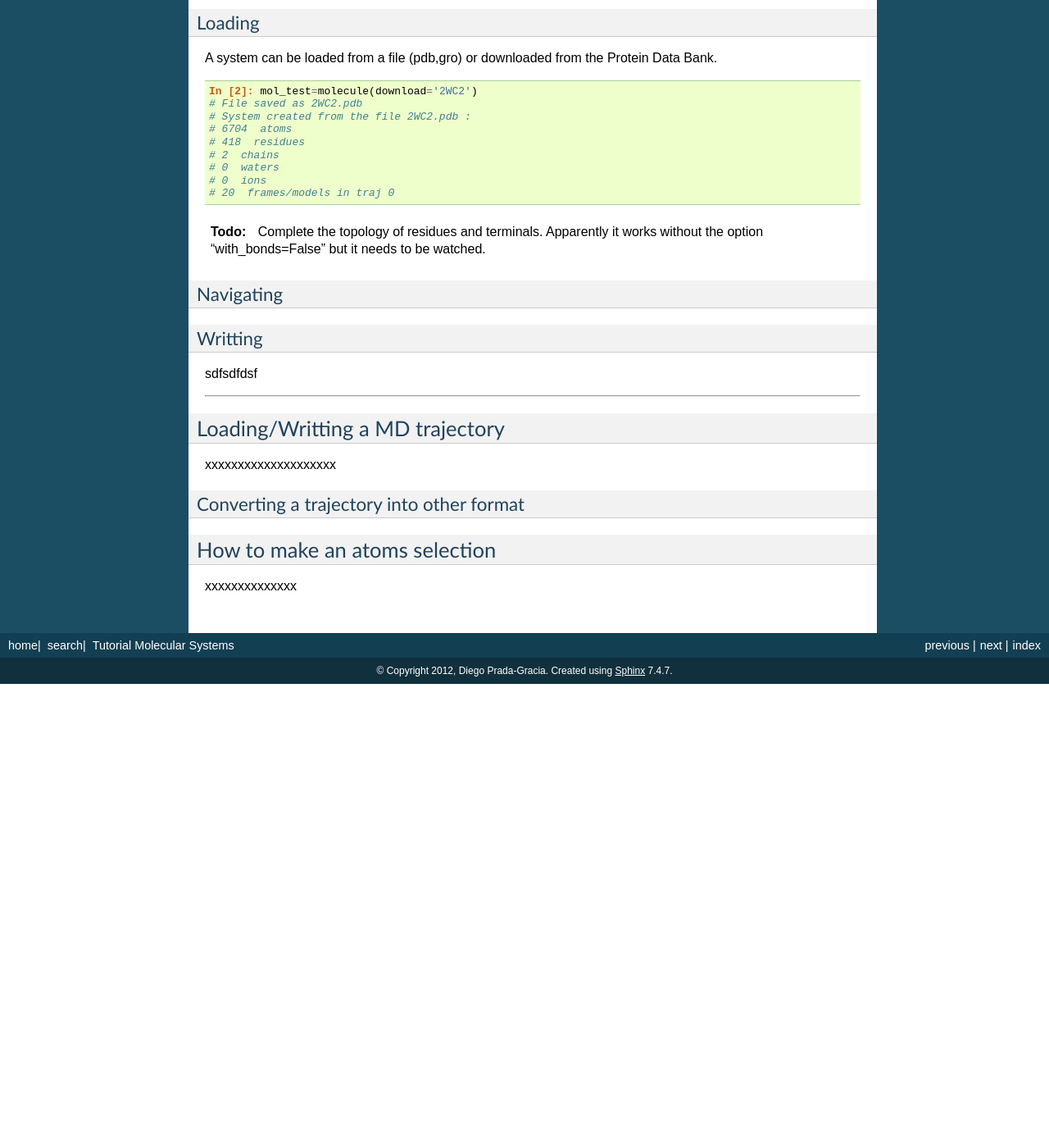
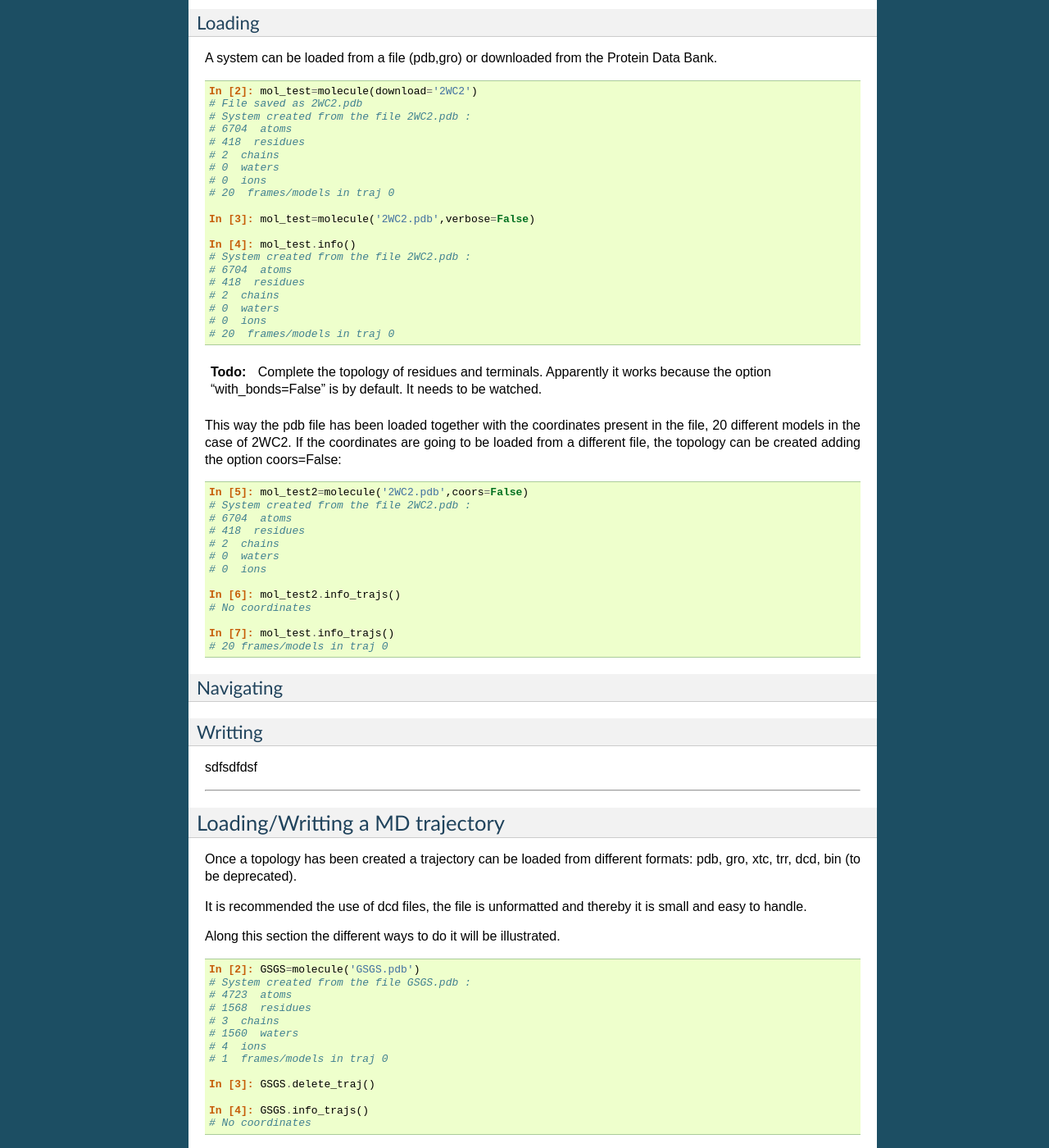
Before and after one commit to dprada/Pynoramix, a Sphinx documentation site: the page built from doc/source/tutorial_molecular_systems.rst, in a window 1280 px wide and 1400 px high, scrolled down 432 px. Shown: the whole window at 82% size. Built offline with Sphinx 7.4.7, drawn with Linux system fonts in a browser that asks for light colours; before the commit the page ends 1266 px from its top, so only the background shows below that.

Commit message:
Update on INSTALL. Reading dcd in process

```diff
--- a/doc/source/tutorial_molecular_systems.rst
+++ b/doc/source/tutorial_molecular_systems.rst
@@ -36,13 +36,47 @@ A system can be loaded from a file (pdb,gro) or downloaded from the Protein Data
    # 0  ions
    # 20  frames/models in traj 0
 
+   In [3]: mol_test=molecule('2WC2.pdb',verbose=False)
+
+   In [4]: mol_test.info()
+   # System created from the file 2WC2.pdb :
+   # 6704  atoms
+   # 418  residues
+   # 2  chains
+   # 0  waters
+   # 0  ions
+   # 20  frames/models in traj 0
 
 
 .. todo:: Complete the topology of residues and terminals. Apparently
-   it works without the option "with_bonds=False" but it needs to be watched.
+   it works because the option "with_bonds=False" is by default. It needs to be watched.
+
+This way the pdb file has been loaded together with the coordinates
+present in the file, 20 different models in the case of 2WC2.  If the
+coordinates are going to be loaded from a different file, the topology
+can be created adding the option coors=False:
+
+.. sourcecode:: ipython
+
+   In [5]: mol_test2=molecule('2WC2.pdb',coors=False)
+   # System created from the file 2WC2.pdb :
+   # 6704  atoms
+   # 418  residues
+   # 2  chains
+   # 0  waters
+   # 0  ions
+
+   In [6]: mol_test2.info_trajs()
+   # No coordinates
+
+   In [7]: mol_test.info_trajs()
+   # 20 frames/models in traj 0
+
 
 Navigating
 ++++++++++
+
+
 
 Writting
 ++++++++
@@ -55,7 +89,33 @@ sdfsdfdsf
 Loading/Writting a MD trajectory
 ================================
 
-xxxxxxxxxxxxxxxxxxxx
+Once a topology has been created a trajectory can be loaded from
+different formats: pdb, gro, xtc, trr, dcd, bin (to be deprecated).
+
+It is recommended the use of dcd files, the file is unformatted and
+thereby it is small and easy to handle.
+
+Along this section the different ways to do it will be illustrated.
+
+.. sourcecode:: ipython
+
+   In [2]: GSGS=molecule('GSGS.pdb')
+   # System created from the file GSGS.pdb :
+   # 4723  atoms
+   # 1568  residues
+   # 3  chains
+   # 1560  waters
+   # 4  ions
+   # 1  frames/models in traj 0
+
+   In [3]: GSGS.delete_traj()
+
+   In [4]: GSGS.info_trajs()
+   # No coordinates
+
+
+
+
 
 Converting a trajectory into other format
 +++++++++++++++++++++++++++++++++++++++++
--- a/pyn_cl_coors.py
+++ b/pyn_cl_coors.py
@@ -22,8 +22,7 @@ class cl_traj():
             self.upload_frame(frame,begin,end,increment,units)
 
         if verbose:
-            print '# file: ',self.name
-            print '# ',self.num_frames,' frames loaded.'
+            print '#',self.num_frames,'frames/models loaded.'
 
     def restart(self):
         self.io_status=None
```
Also changed, not shown: pyn_cl_set.py (+20 -14 lines), 5 other files.
